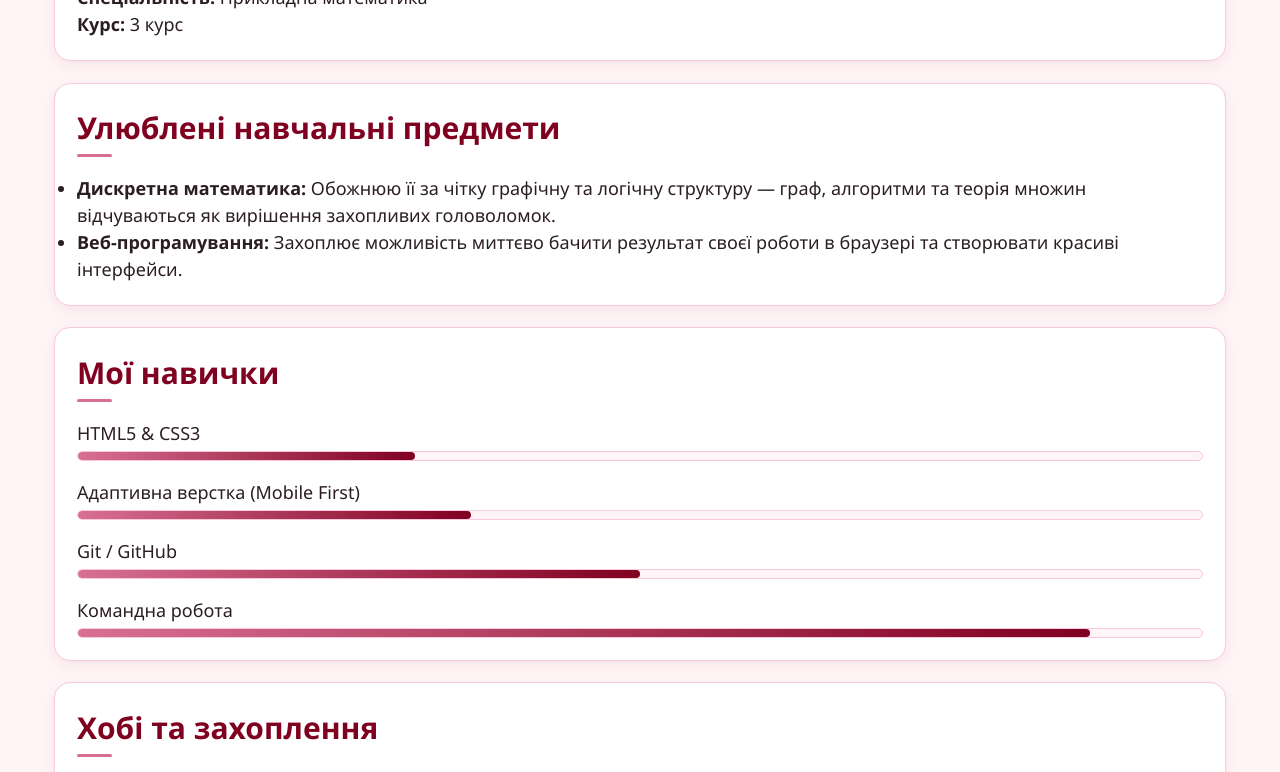
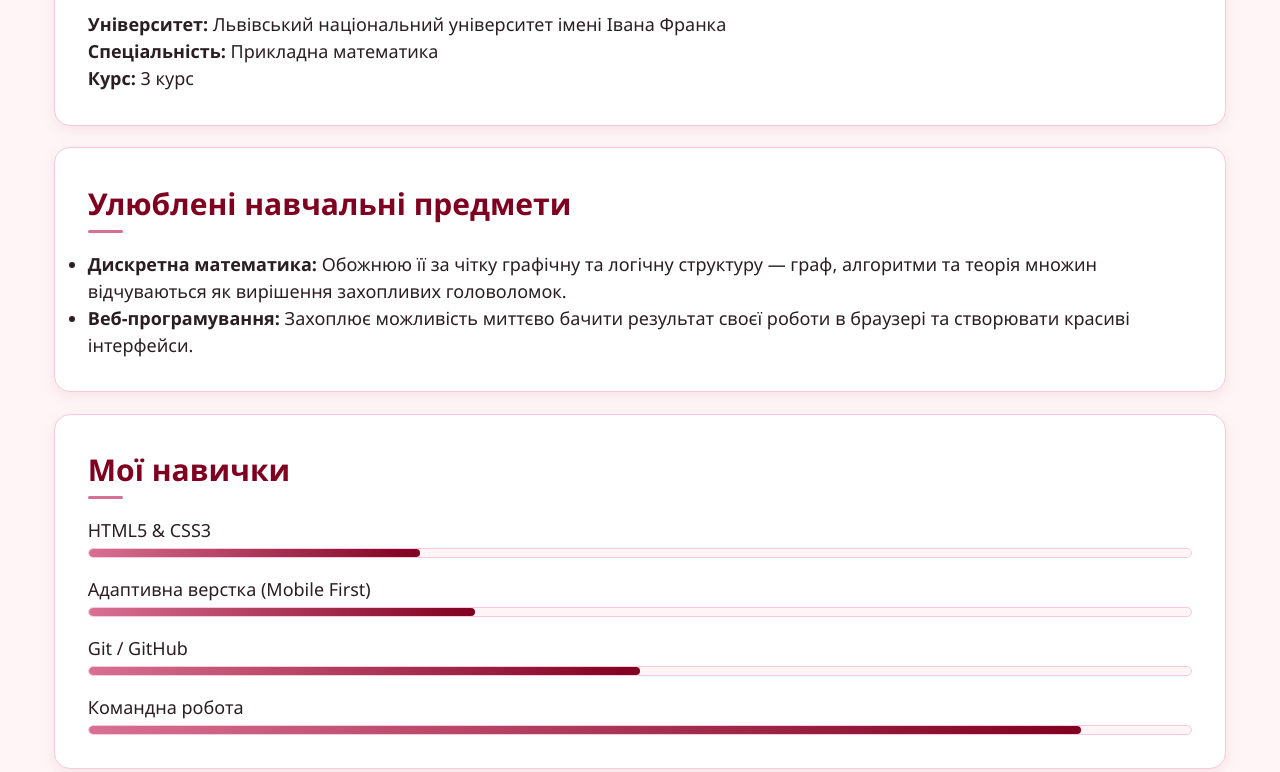
Before and after one commit to elyzavet/web-portfolio, a plain HTML site: page index.html in a window 1280 px wide. Shown: the part 749-1521 px from the top of the page. Drawn offline with Linux system fonts and the light colour scheme.

Commit message:
style.css

```diff
--- a/css/style.css
+++ b/css/style.css
@@ -187,7 +187,7 @@ img {
 
 .section {
   background-color: var(--card-bg);
-  padding: 1.2rem;
+  padding: 1.8rem;
   margin-bottom: 1.2rem;
   border-radius: var(--radius-md);
   border: 1px solid var(--border-color);
```
